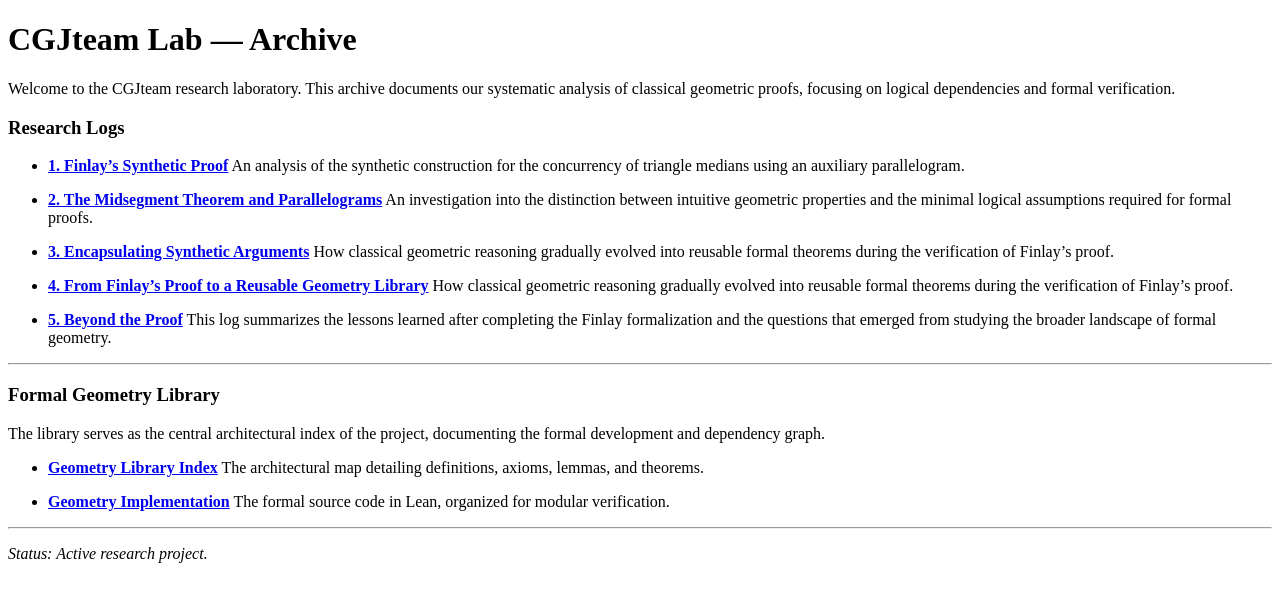
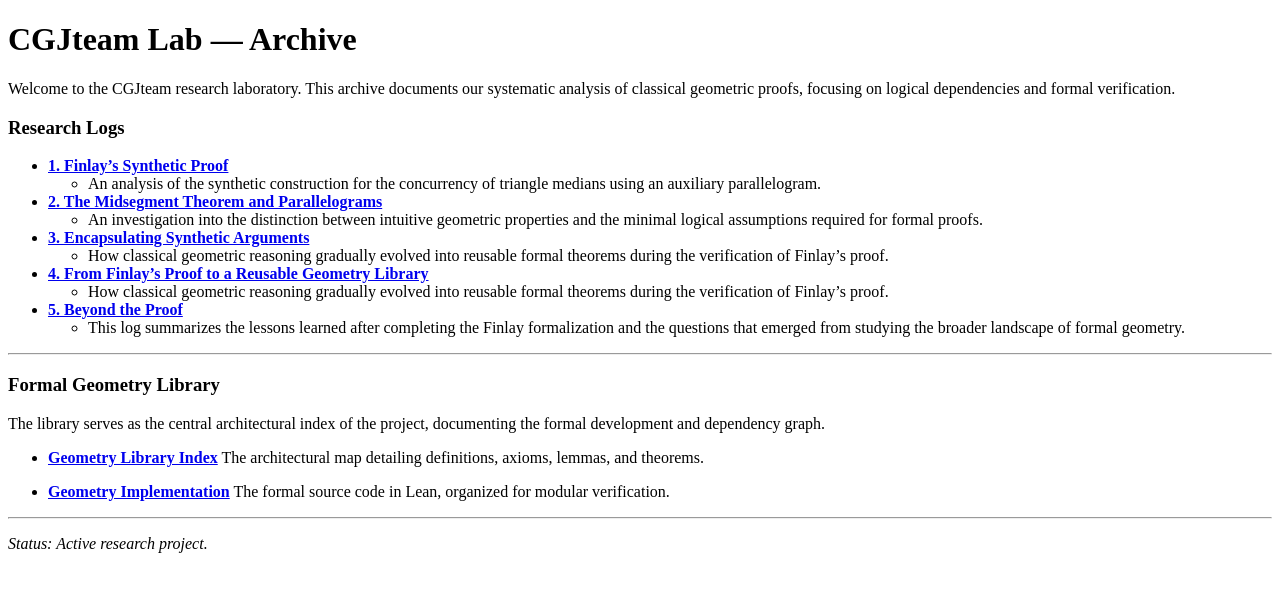
Before and after one commit to cgjteam/cgjteam.github.io, a Jekyll site: the page built from index.md, in a window 1280 px wide. Shown: the top 602 px of the page. Built offline with Jekyll 4.4.1, drawn with Linux system fonts in a browser that asks for light colours; comment, search, counter and statistics services are not loaded; our own code applies the rules of GitHub Pages for plain Markdown files.

Commit message:
Fix indentation in research logs section
Added indentation to list items for consistency.

```diff
--- a/index.md
+++ b/index.md
@@ -9,19 +9,19 @@ Welcome to the CGJteam research laboratory. This archive documents our systemati
 ### Research Logs
 
 * **[1. Finlay's Synthetic Proof](log-001.md)**
-  An analysis of the synthetic construction for the concurrency of triangle medians using an auxiliary parallelogram.
+   - An analysis of the synthetic construction for the concurrency of triangle medians using an auxiliary parallelogram.
 
 * **[2. The Midsegment Theorem and Parallelograms](log-002.md)**
-  An investigation into the distinction between intuitive geometric properties and the minimal logical assumptions required for formal proofs.
+   - An investigation into the distinction between intuitive geometric properties and the minimal logical assumptions required for formal proofs.
 
 * **[3. Encapsulating Synthetic Arguments](log-003.md)**
-  How classical geometric reasoning gradually evolved into reusable formal theorems during the verification of Finlay's proof.
+   - How classical geometric reasoning gradually evolved into reusable formal theorems during the verification of Finlay's proof.
 
 * **[4. From Finlay's Proof to a Reusable Geometry Library](log-004.md)**
-  How classical geometric reasoning gradually evolved into reusable formal theorems during the verification of Finlay's proof.
+   - How classical geometric reasoning gradually evolved into reusable formal theorems during the verification of Finlay's proof.
 
 * **[5. Beyond the Proof](log-005.md)**
-  This log summarizes the lessons learned after completing the Finlay formalization and the questions that emerged from studying the broader landscape of formal geometry.
+   - This log summarizes the lessons learned after completing the Finlay formalization and the questions that emerged from studying the broader landscape of formal geometry.
 
 ---
 
```
